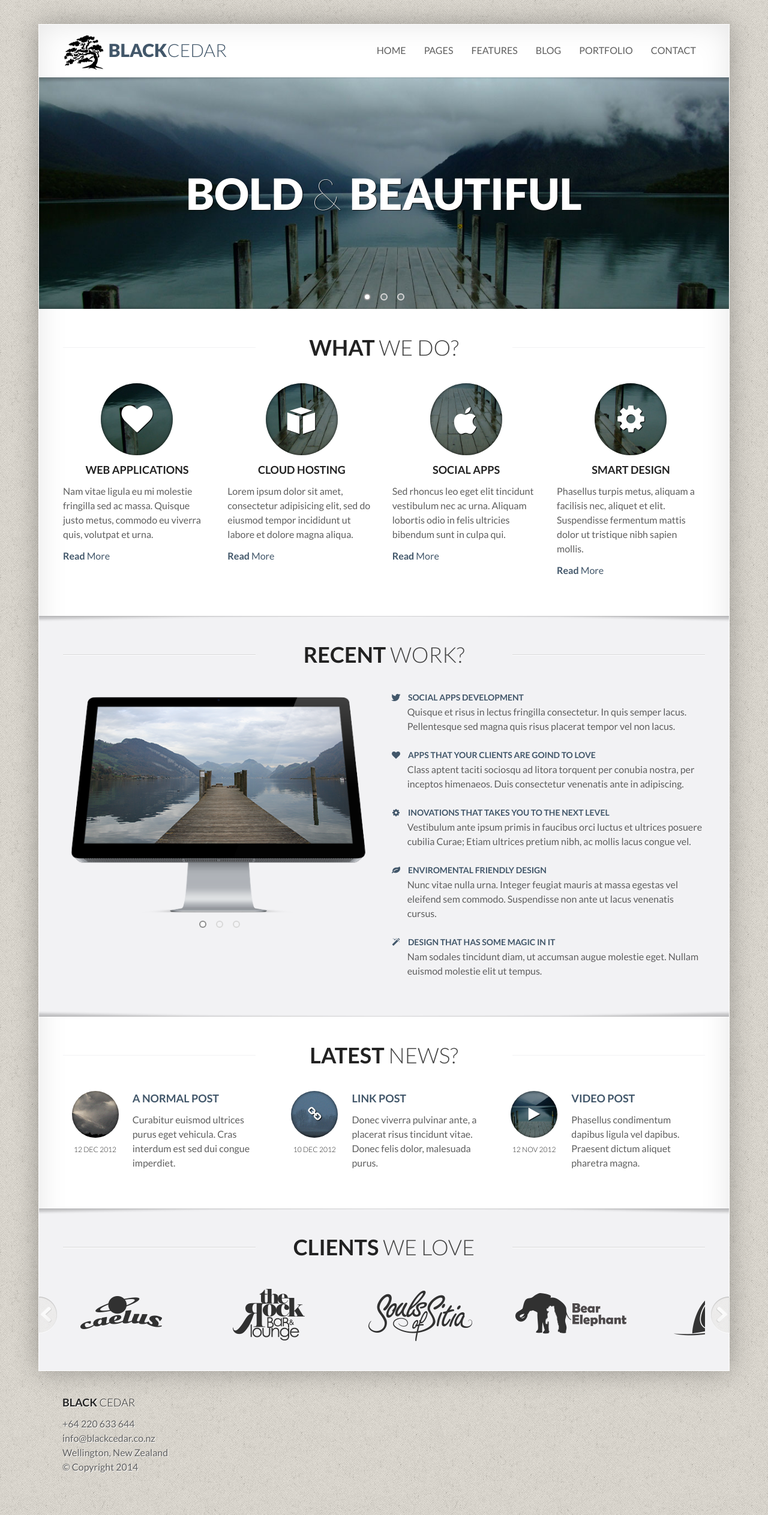
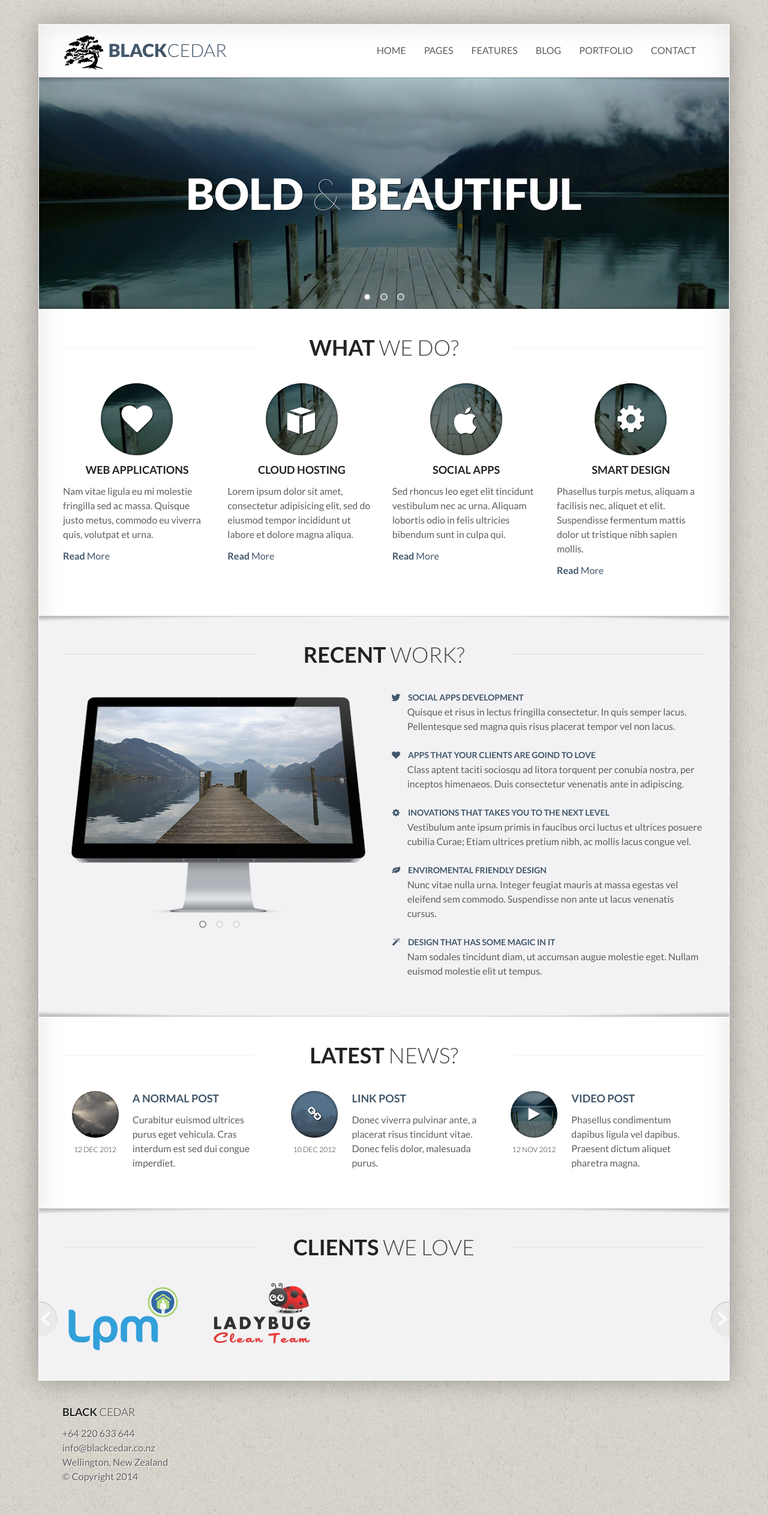
Before and after one commit to wyaeld/blackcedar.co.nz, a Jekyll site: the page built from index.html, in a window 1280 px wide. Shown: the whole page at 60% size. Built offline with Jekyll 4.4.1, drawn with Linux system fonts in a browser that asks for light colours; Markdown is read by kramdown in place of the engine named in the settings.

Commit message:
add ladybug and lpm to clients

```diff
--- a/index.html
+++ b/index.html
@@ -339,54 +339,15 @@ title: BlackCedar - IT Solutions Made Simple
         <ul class="slides">
           <li>
             <a href="#">
-              <img alt="client" src="images/assets/clients/client1.png">
+              <img alt="client" src="images/lpm.png">
             </a>
           </li>
           <li>
             <a href="#">
-              <img alt="client" src="images/assets/clients/client2.png">
+              <img alt="client" src="images/ladybug.png">
             </a>
           </li>
-          <li>
-            <a href="#">
-              <img alt="client" src="images/assets/clients/client3.png">
-            </a>
-          </li>
-          <li>
-            <a href="#">
-              <img alt="client" src="images/assets/clients/client4.png">
-            </a>
-          </li>
-          <li>
-            <a href="#">
-              <img alt="client" src="images/assets/clients/client5.png">
-            </a>
-          </li>
-          <li>
-            <a href="#">
-              <img alt="client" src="images/assets/clients/client6.png">
-            </a>
-          </li>
-          <li>
-            <a href="#">
-              <img alt="client" src="images/assets/clients/client7.png">
-            </a>
-          </li>
-          <li>
-            <a href="#">
-              <img alt="client" src="images/assets/clients/client1.png">
-            </a>
-          </li>
-          <li>
-            <a href="#">
-              <img alt="client" src="images/assets/clients/client2.png">
-            </a>
-          </li>
-          <li>
-            <a href="#">
-              <img alt="client" src="images/assets/clients/client3.png">
-            </a>
-          </li>
+
         </ul>
       </div>
     </div>
```
Also changed, not shown: images/ladybug.png (added), images/lpm.png (added).
